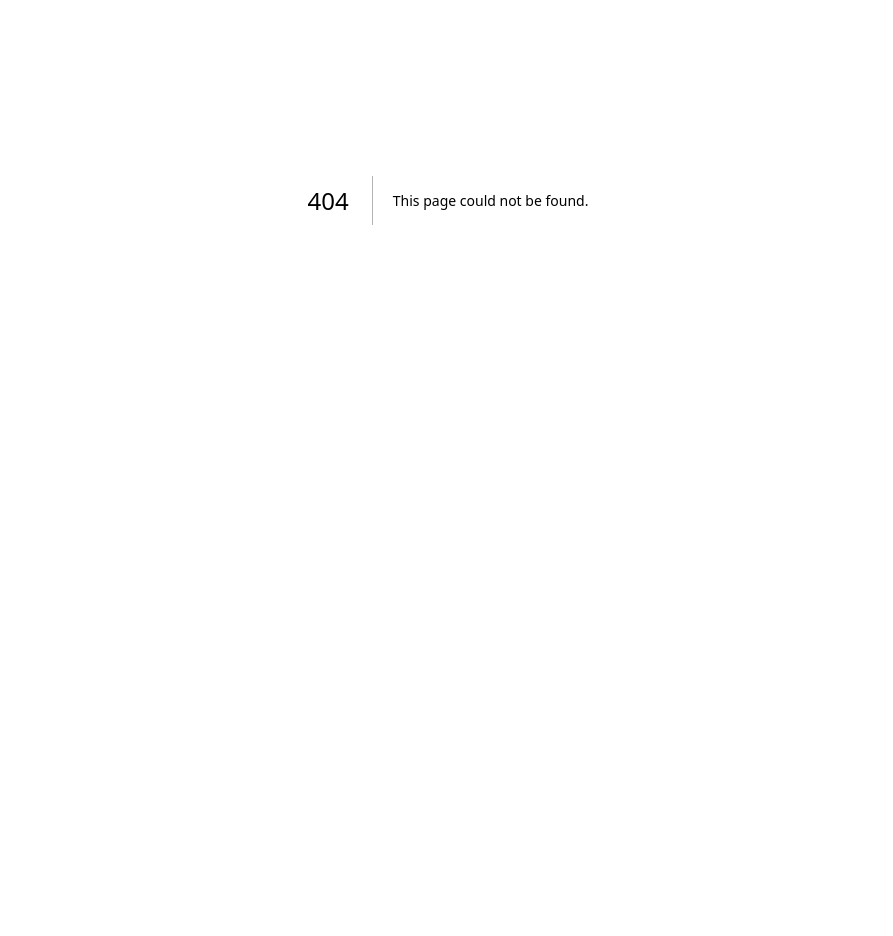
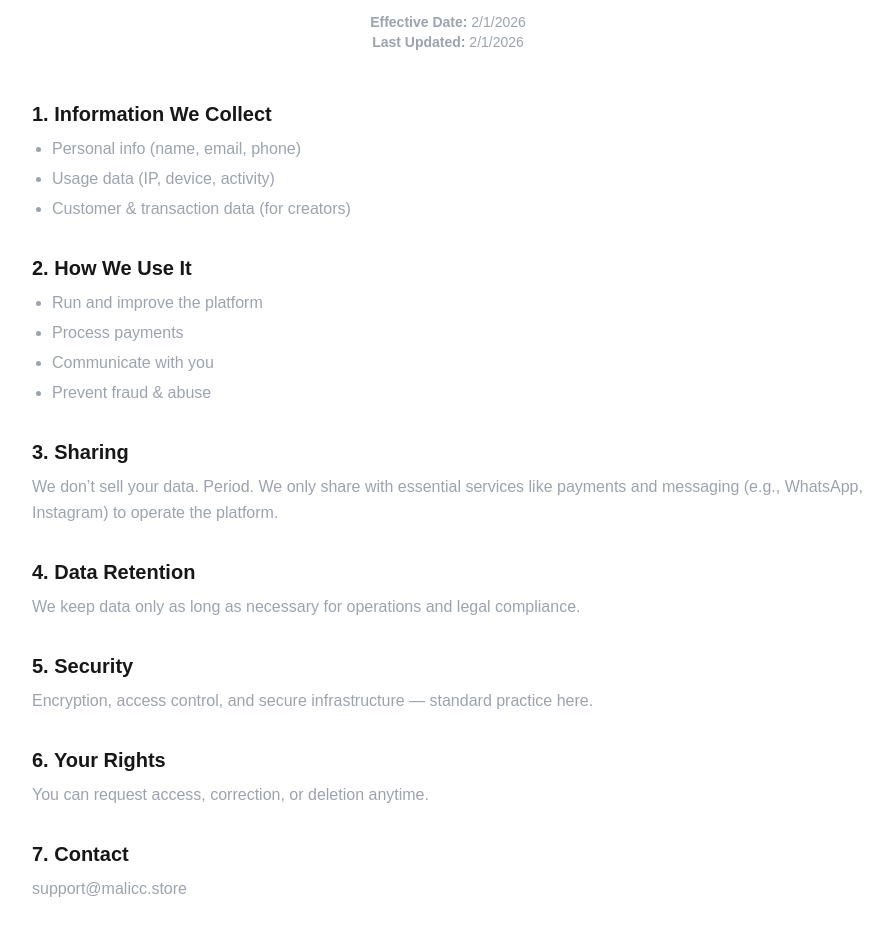
Before and after one commit to shahzerbaig/malicc-landing, a Next.js app: page /privacy-policy in a window 1280 px wide. Before the commit this address had no page. Shown: the part 200-1136 px from the top of the page, without its empty margins (192-1085 px from the left). Before the commit the page ends 800 px from the top, so only its background shows below. Built offline with nearby package versions, Linux system fonts and the light colour scheme.

Commit message:
Added(Privacy Policy page)

```diff
--- /dev/null
+++ b/src/app/privacy-policy/page.tsx
@@ -0,0 +1,87 @@
+
+
+export default function PrivacyPage() {
+  return (
+
+    <section className="px-8 py-24 max-w-4xl mx-auto">
+
+      {/* Header */}
+      <div className="text-center">
+        <h1 className="hero-title text-4xl md:text-5xl font-extrabold leading-tight">
+          Privacy, but <span className="hero-highlight">transparent</span>.
+        </h1>
+
+        <p className="mt-4 text-secondary">
+          We don’t play games with your data. Here’s exactly how it works.
+        </p>
+
+        <div className="mt-4 text-sm text-secondary">
+          <p><strong>Effective Date:</strong> {new Date().toLocaleDateString()}</p>
+          <p><strong>Last Updated:</strong> {new Date().toLocaleDateString()}</p>
+        </div>
+      </div>
+
+      {/* Content */}
+      <div className="mt-12 space-y-8 text-base leading-relaxed">
+
+        <section>
+          <h2 className="text-xl font-semibold mb-2">1. Information We Collect</h2>
+          <ul className="list-disc pl-5 space-y-1 text-secondary">
+            <li>Personal info (name, email, phone)</li>
+            <li>Usage data (IP, device, activity)</li>
+            <li>Customer & transaction data (for creators)</li>
+          </ul>
+        </section>
+
+        <section>
+          <h2 className="text-xl font-semibold mb-2">2. How We Use It</h2>
+          <ul className="list-disc pl-5 space-y-1 text-secondary">
+            <li>Run and improve the platform</li>
+            <li>Process payments</li>
+            <li>Communicate with you</li>
+            <li>Prevent fraud & abuse</li>
+          </ul>
+        </section>
+
+        <section>
+          <h2 className="text-xl font-semibold mb-2">3. Sharing</h2>
+          <p className="text-secondary">
+            We don’t sell your data. Period.
+            We only share with essential services like payments and messaging
+            (e.g., WhatsApp, Instagram) to operate the platform.
+          </p>
+        </section>
+
+        <section>
+          <h2 className="text-xl font-semibold mb-2">4. Data Retention</h2>
+          <p className="text-secondary">
+            We keep data only as long as necessary for operations and legal compliance.
+          </p>
+        </section>
+
+        <section>
+          <h2 className="text-xl font-semibold mb-2">5. Security</h2>
+          <p className="text-secondary">
+            Encryption, access control, and secure infrastructure — standard practice here.
+          </p>
+        </section>
+
+        <section>
+          <h2 className="text-xl font-semibold mb-2">6. Your Rights</h2>
+          <p className="text-secondary">
+            You can request access, correction, or deletion anytime.
+          </p>
+        </section>
+
+        <section>
+          <h2 className="text-xl font-semibold mb-2">7. Contact</h2>
+          <p className="text-secondary">
+            support@malicc.store
+          </p>
+        </section>
+
+      </div>
+    </section>
+
+  );
+}
--- a/src/components/Footer.tsx
+++ b/src/components/Footer.tsx
@@ -1,7 +1,11 @@
+import Link from "next/link";
+
 export default function Footer() {
   return (
     <footer className="section py-10 text-center text-muted text-sm">
       © {new Date().getFullYear()} malicc. Built for modern D2C brands.
+
+      <Link href="/privacy">Privacy Policy</Link>
     </footer>
   );
 }
```
